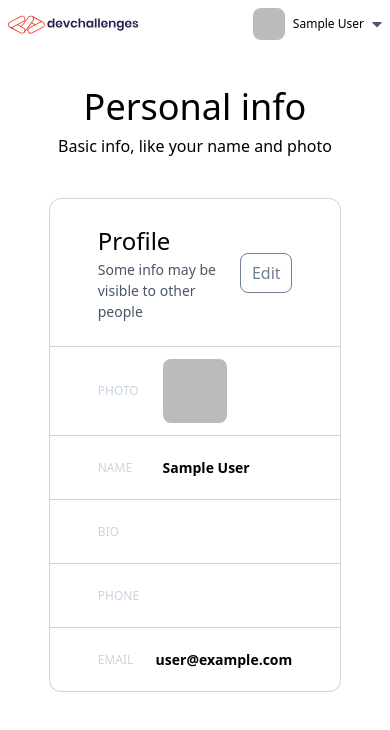
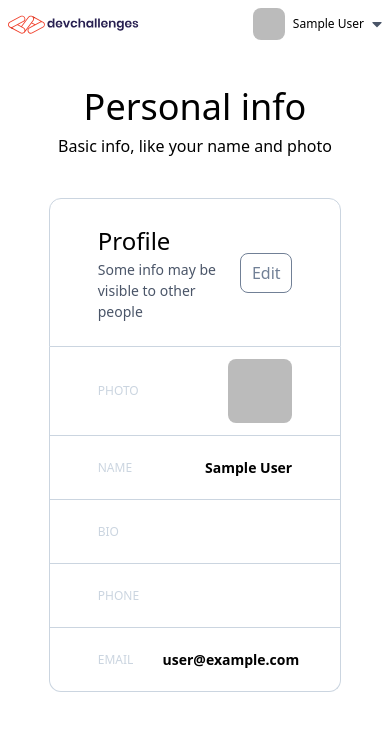
Before and after one commit to jeffn12/authapp-client, a React (Create React App) app: page /profile in a window 390 px wide. Shown: the top 730 px of the page. Built offline with nearby package versions, Linux system fonts and the light colour scheme; no server answers; the database is empty; sample sign-in values are in the browser's storage.

Commit message:
feat: align content to right for small screens

```diff
--- a/src/views/Profile.js
+++ b/src/views/Profile.js
@@ -42,27 +42,37 @@ function Profile() {
             </div>
             <div className="flex justify-start items-center border border-t-0 border-gray-400 px-12 py-3">
               <h4 className="w-1/3 text-xs text-gray-400">PHOTO</h4>
-              <img
-                src={user.photoURL || '/missing_photo.svg'}
-                alt={`avatar of username`}
-                className="rounded-lg w-16 h-16"
-              />
+              <div className="w-2/3 flex justify-end sm:justify-start">
+                <img
+                  src={user.photoURL || '/missing_photo.svg'}
+                  alt={`avatar of username`}
+                  className="rounded-lg h-16 sm:float-right"
+                />
+              </div>
             </div>
             <div className="flex justify-start items-center border border-t-0 border-gray-400 px-12 py-3 h-16">
               <h4 className="w-1/3 text-xs text-gray-400">NAME</h4>
-              <p className="text-sm font-semibold">{user.displayName}</p>
+              <p className="text-sm font-semibold w-2/3 text-right sm:text-left">
+                {user.displayName}
+              </p>
             </div>
             <div className="flex justify-start items-center border border-t-0 border-gray-400 px-12 py-3 h-16">
               <h4 className="w-1/3 text-xs text-gray-400">BIO</h4>
-              <p className="text-sm font-semibold">{profile.bio}</p>
+              <p className="text-sm font-semibold  w-2/3 text-right sm:text-left">
+                {profile.bio}
+              </p>
             </div>
             <div className="flex justify-start items-center border border-t-0 border-gray-400 px-12 py-3 h-16">
               <h4 className="w-1/3 text-xs text-gray-400">PHONE</h4>
-              <p className="text-sm font-semibold">{profile.phoneNumber}</p>
+              <p className="text-sm font-semibold  w-2/3 text-right sm:text-left">
+                {profile.phoneNumber}
+              </p>
             </div>
             <div className="flex justify-start items-center border border-t-0 rounded-b-xl border-gray-400 px-12 py-3 h-16">
               <h4 className="w-1/3 text-xs text-gray-400">EMAIL</h4>
-              <p className="text-sm font-semibold">{user.email}</p>
+              <p className="text-sm font-semibold  w-2/3 text-right sm:text-left">
+                {user.email}
+              </p>
             </div>
           </div>
         </div>
```
